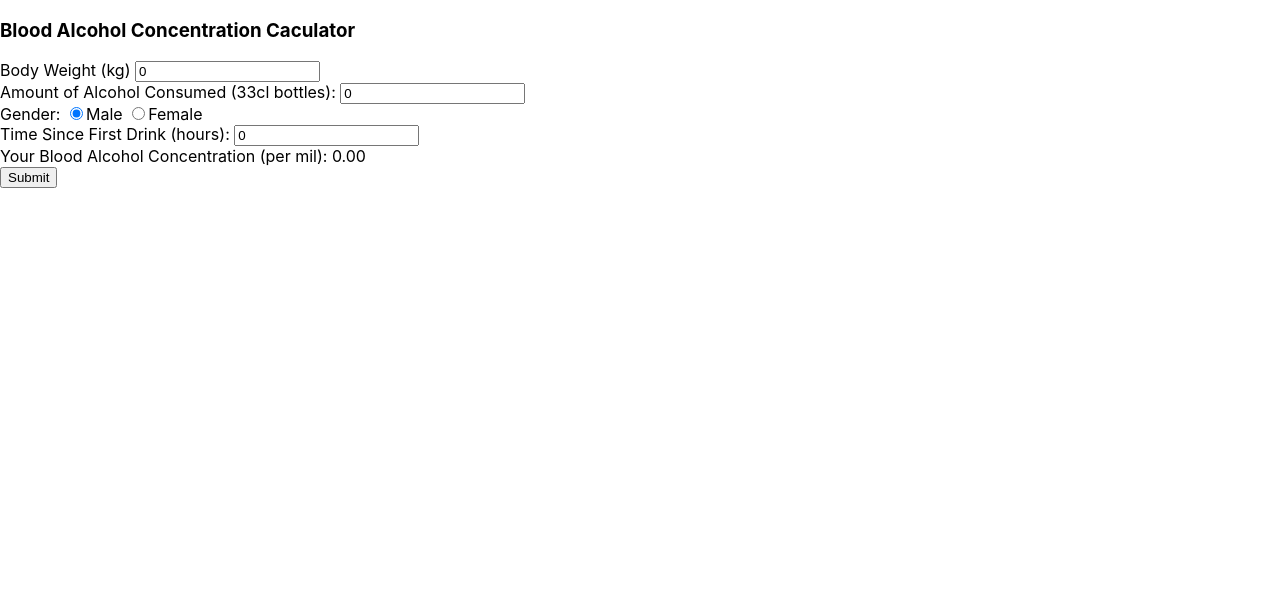
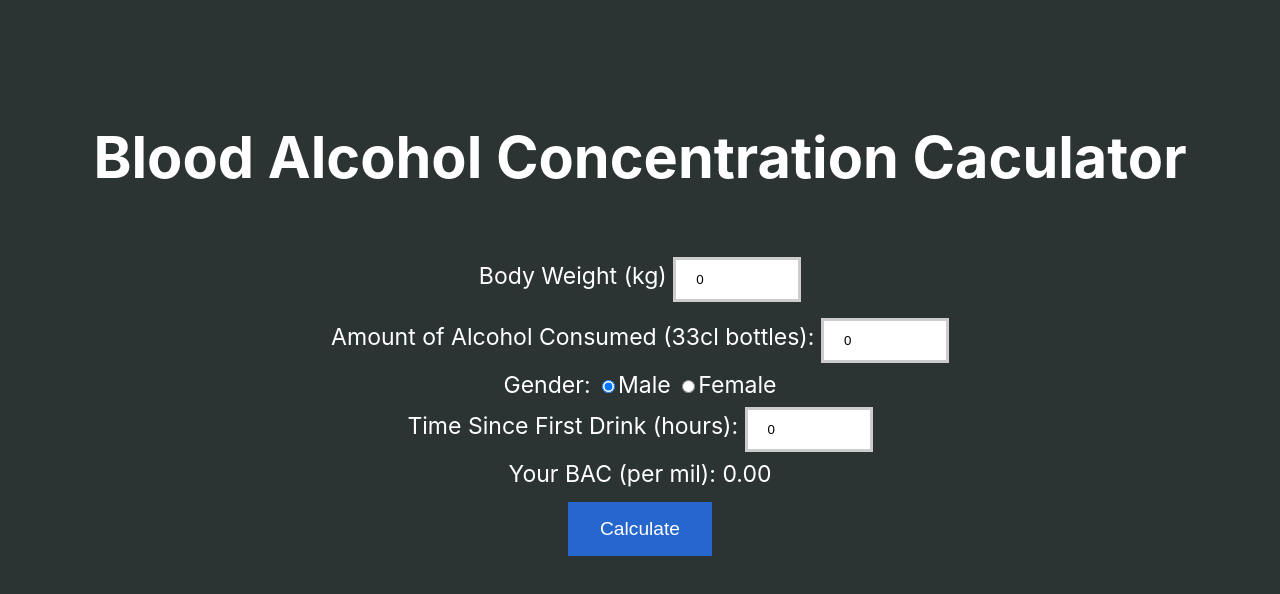
Before and after one commit to JussiKujala/Alcometer, a React (Create React App) app: page / in a window 1280 px wide. Shown: the top 594 px of the page. Built offline with nearby package versions, Linux system fonts and the light colour scheme.

Commit message:
CSS ready. ID's and classes added in app.js

```diff
--- a/src/App.css
+++ b/src/App.css
@@ -1,38 +1,47 @@
-.App {
+body{
+  background-color: #2C3333;
+  color: white;
+}
+
+form{
   text-align: center;
 }
 
-.App-logo {
-  height: 40vmin;
-  pointer-events: none;
+h3{
+  padding-top: 5%;
+  font-size: 3em;
 }
 
-@media (prefers-reduced-motion: no-preference) {
-  .App-logo {
-    animation: App-logo-spin infinite 20s linear;
-  }
+div{
+  font-size: 1.2em;
 }
 
-.App-header {
-  background-color: #282c34;
-  min-height: 100vh;
-  display: flex;
-  flex-direction: column;
-  align-items: center;
-  justify-content: center;
-  font-size: calc(10px + 2vmin);
-  color: white;
+input[type=number] {
+  width: 10%;
+  padding: 12px 20px;
+  margin: 8px 0;
+  box-sizing: border-box;
+  border: 3px solid #ccc;
+  -webkit-transition: 0.5s;
+  transition: 0.5s;
+  outline: none;
 }
 
-.App-link {
-  color: #61dafb;
+input[type=number]:focus {
+  border: 3px solid #555;
 }
 
-@keyframes App-logo-spin {
-  from {
-    transform: rotate(0deg);
-  }
-  to {
-    transform: rotate(360deg);
-  }
+button {
+  background-color: #2666CF;
+  border: none;
+  color: white;
+  padding: 16px 32px;
+  text-decoration: none;
+  margin: 4px 2px;
+  cursor: pointer;
+  font-size: 1em;
 }
+
+#bacresult{
+  padding-bottom: 10px;
+}
--- a/src/App.js
+++ b/src/App.js
@@ -42,19 +42,19 @@ function App() {
         <label>Amount of Alcohol Consumed (33cl bottles): </label>
         <input type="number" value={drinks} onChange={e => setDrinks(e.target.value)} />
       </div>
-      <div>
+      <div id="container">
         <label>Gender:</label>
-        <label> <input type="radio" name='gender' value="male" defaultChecked onChange={e => setGender(e.target.value)} />Male</label>
-        <label> <input type="radio" name='gender' value="female" onChange={e => setGender(e.target.value)} />Female</label>
+        <label> <input type="radio" class="radio" name='gender' value="male" defaultChecked onChange={e => setGender(e.target.value)} />Male</label>
+        <label> <input type="radio" class="radio" name='gender' value="female" onChange={e => setGender(e.target.value)} />Female</label>
       </div>
       <div>
         <label>Time Since First Drink (hours):</label> <input type="number" value={time} onChange={e => setTime(e.target.value)} />
       </div>
-      <div>
-        <label>Your Blood Alcohol Concentration (per mil): </label>
+      <div id="bacresult">
+        <label>Your BAC (per mil): </label>
         <output>{result.toFixed(2)}</output>
       </div>
-      <button>Submit</button>
+      <button>Calculate</button>
     </form>
   );
 }
```
